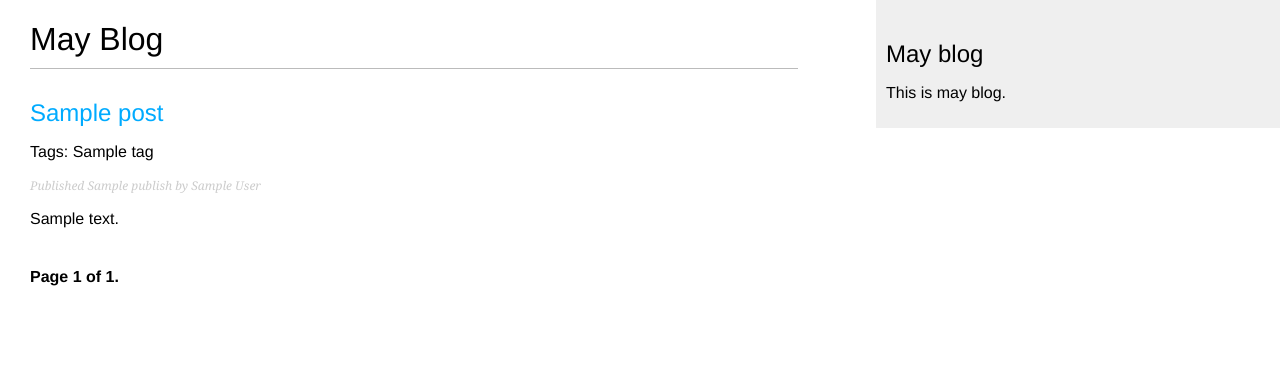
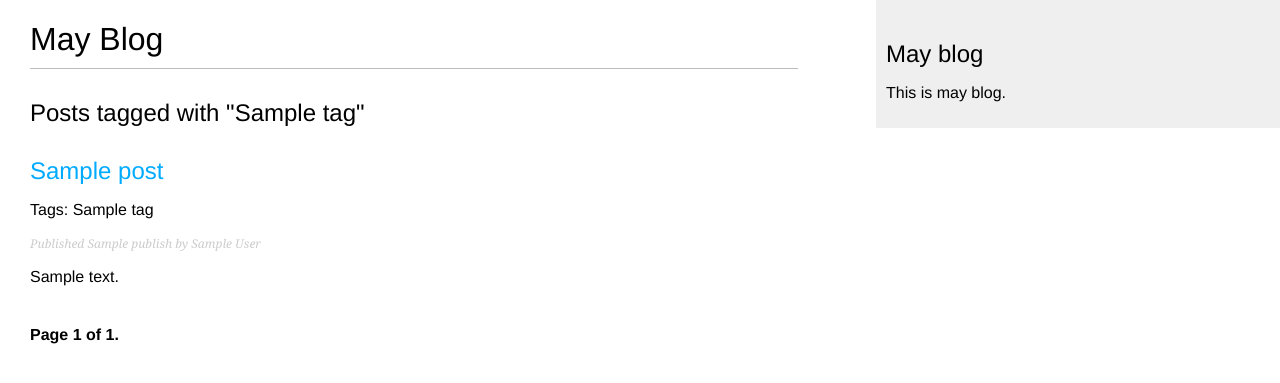
Before and after one commit to imay-dev/django-blog, a Django app: template src/blog/templates/blog/post/list.html in a window 1280 px wide. Shown: the top 383 px of the page. Run offline with Django 3.2, Linux system fonts and the light colour scheme; the template is opened without the code that fills it: most values are stand-ins (such as "Sample title", 1, 10 or a date in 2020).

Commit message:
Add Tag filter statement to blog/list template

```diff
--- a/src/blog/templates/blog/post/list.html
+++ b/src/blog/templates/blog/post/list.html
@@ -4,6 +4,10 @@
 
 {% block content %}
 <h1>May Blog</h1>
+
+{% if tag %}
+<h2>Posts tagged with "{{ tag.name }}"</h2>
+{% endif %}
 
 {% for post in posts %}
 <h2>
```
